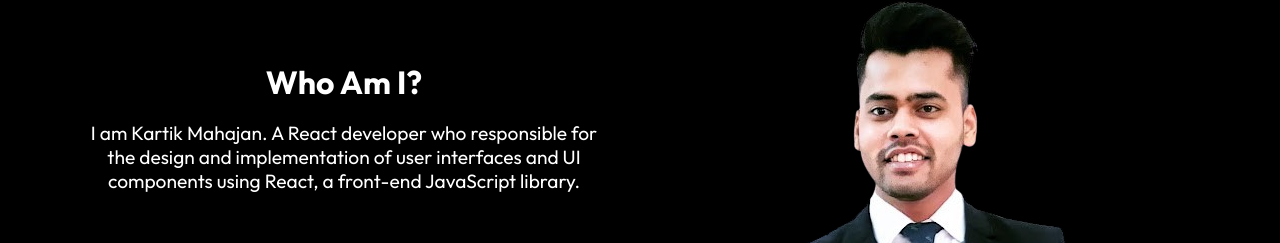
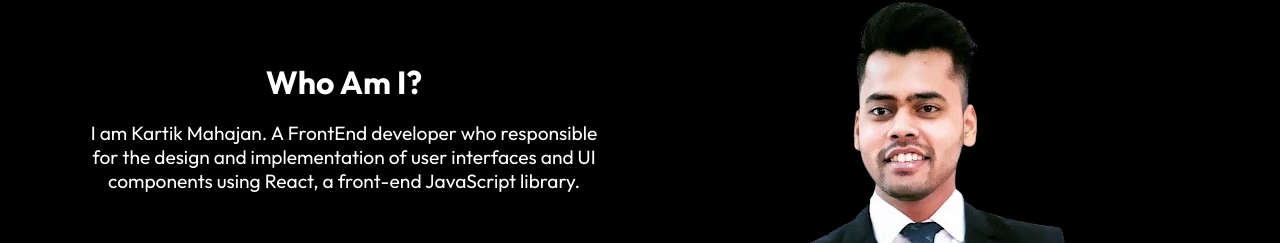
Before and after one commit to kartikmahajan5688/Myportfolio, a React (Create React App) app: page /about in a window 1280 px wide. Shown: the part 555-798 px from the top of the page. Built offline with nearby package versions, Linux system fonts and the light colour scheme.

Commit message:
Update UI

```diff
--- a/src/components/AboutContent.js
+++ b/src/components/AboutContent.js
@@ -10,7 +10,7 @@ const AboutContent = () => {
       <div className="left">
         <div>
           <h1>Who Am I?</h1>
-          <p>I am Kartik Mahajan. A React developer who responsible for the design and implementation of user interfaces and UI components using React, a front-end JavaScript library.</p>
+          <p>I am Kartik Mahajan. A FrontEnd developer who responsible for the design and implementation of user interfaces and UI components using React, a front-end JavaScript library.</p>
 
         </div>
         <div className="skills">
```
